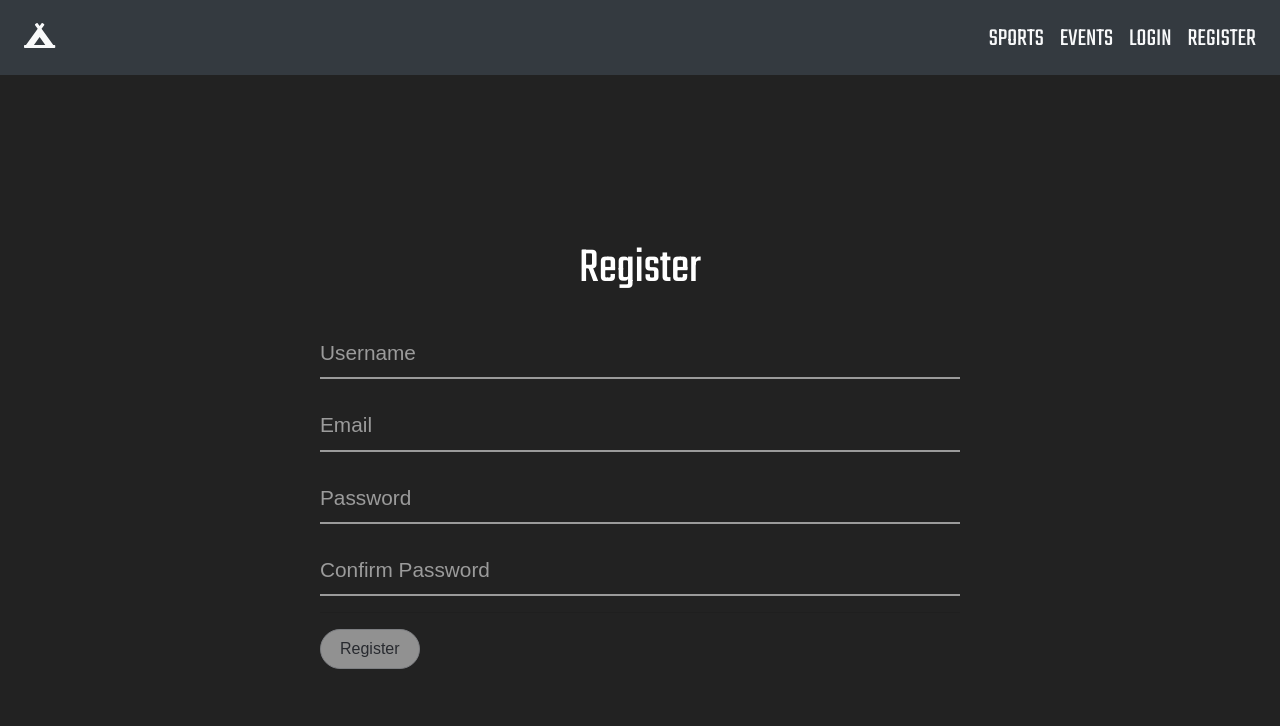
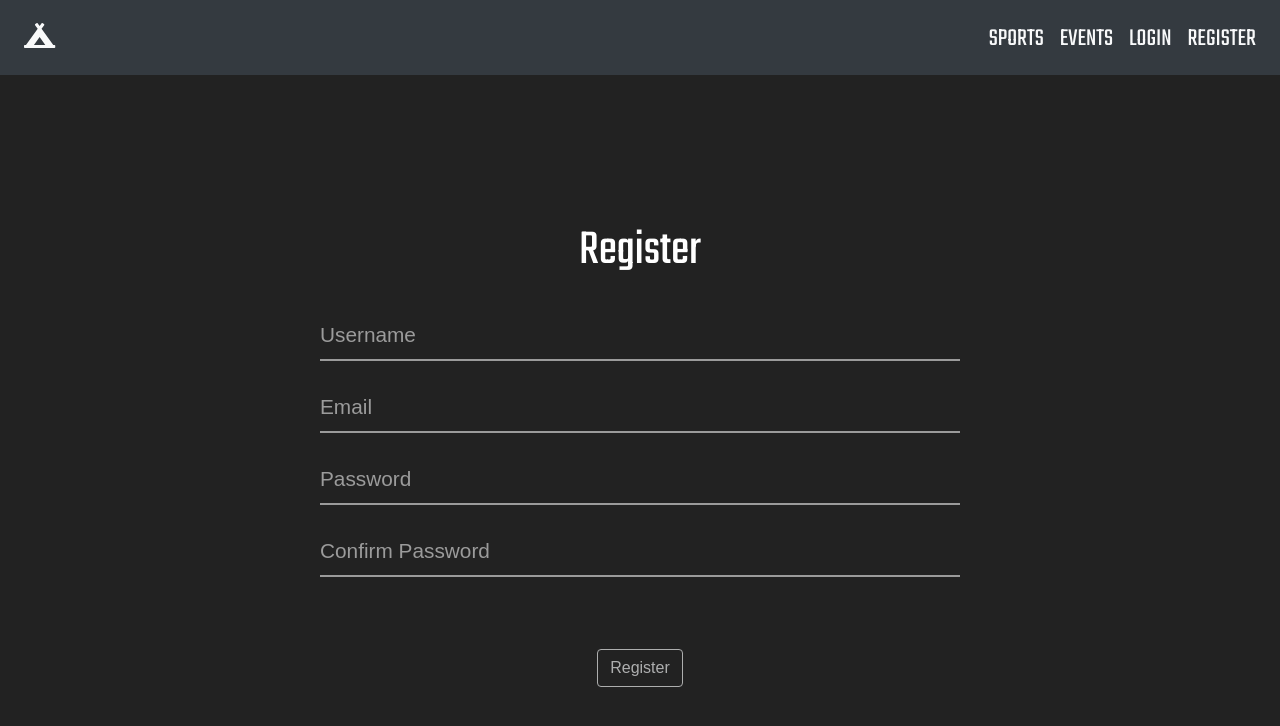
Before and after one commit to CampbellDavid/sei-project-04-development, a React (Create React App) app in the folder frontend/: page /register in a window 1280 px wide. Shown: the top 726 px of the page. Built offline with nearby package versions, Linux system fonts and the light colour scheme.

Commit message:
change buttons

```diff
--- a/frontend/src/components/auth/Login.js
+++ b/frontend/src/components/auth/Login.js
@@ -60,9 +60,10 @@ class Login extends React.Component {
 								Password
 							</label>
 						</div>
-						<hr className='divider' />
-						<div>
-							<button className='button is-rounded' type='submit'>
+						<br />
+						<br />
+						<div className='center-item-screen'>
+							<button className='btn btn-outline-light' type='submit'>
 								Login
 							</button>
 						</div>
--- a/frontend/src/components/auth/Register.js
+++ b/frontend/src/components/auth/Register.js
@@ -137,11 +137,12 @@ class Register extends React.Component {
 							</label>
 						</div>
 
-						<hr className='divider' />
+						<br />
+						<br />
 
-						<div>
+						<div className='center-item-screen'>
 							<button
-								className='button is-rounded'
+								className='btn btn-outline-light'
 								type='submit'
 								disabled={!this.state.formValid}
 							>
--- a/frontend/src/components/common/Home.js
+++ b/frontend/src/components/common/Home.js
@@ -10,7 +10,7 @@ import SubImg from '../../assets/home/sub-img.png'
 
 const Home = () => (
 	<section className='home-page body-div'>
-		<div className='home-logo-wrapper'>
+		<div className='center-item-screen'>
 			<img src={Logo} alt='Logo' className='home-logo' />
 		</div>
 		<div
--- a/frontend/src/stylesheets/main.scss
+++ b/frontend/src/stylesheets/main.scss
@@ -22,7 +22,7 @@ $gray: #9b9b9b;
 	width: 300px;
 }
 
-.home-logo-wrapper {
+.center-item-screen {
 	display: flex;
 	justify-content: center;
 }
```
